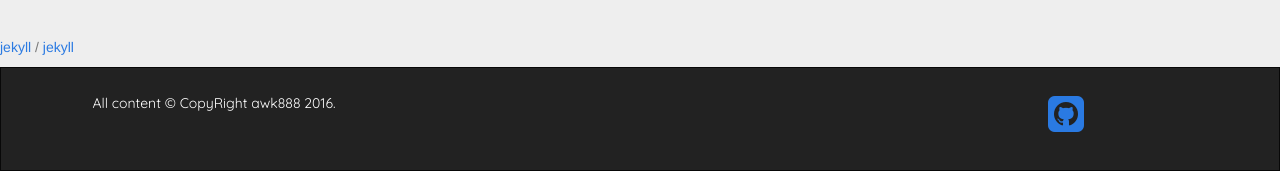
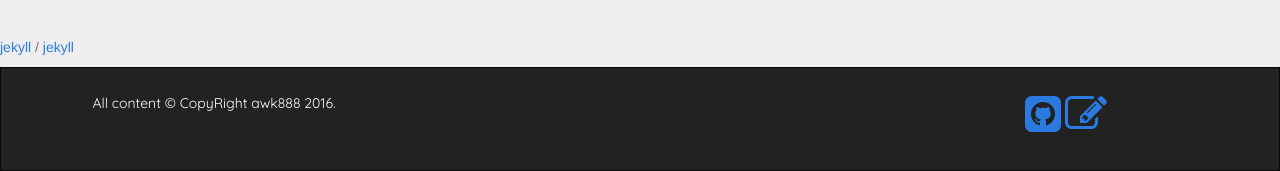
Before and after one commit to HypercarDriver/lego2.github.io, a Jekyll site: the page built from about.md, in a window 1280 px wide. Shown: the part 2755-2926 px from the top of the page. Built offline with Jekyll 4.4.1, drawn with Linux system fonts in a browser that asks for light colours; nearby versions of some CDN libraries.

Commit message:
Update footer.html

```diff
--- a/_includes/footer.html
+++ b/_includes/footer.html
@@ -13,6 +13,9 @@
           <a href="https://www.github.com" data-toggle="tooltip" title="Proudly hosted by GitHub">
             <i class="fa fa-github-square fa-3x" aria-label="GitHub"></i>
           </a>
+          <a href="https://github.com/awk888/awk888.github.io/issues" data-toggle="tooltip" title="Report an issuse.">
+            <i class="fa fa-pencil-square-o fa-3x" aria-label="Report an issuse."></i>
+          </a>
         </p>
      </div>
   </div>
```
